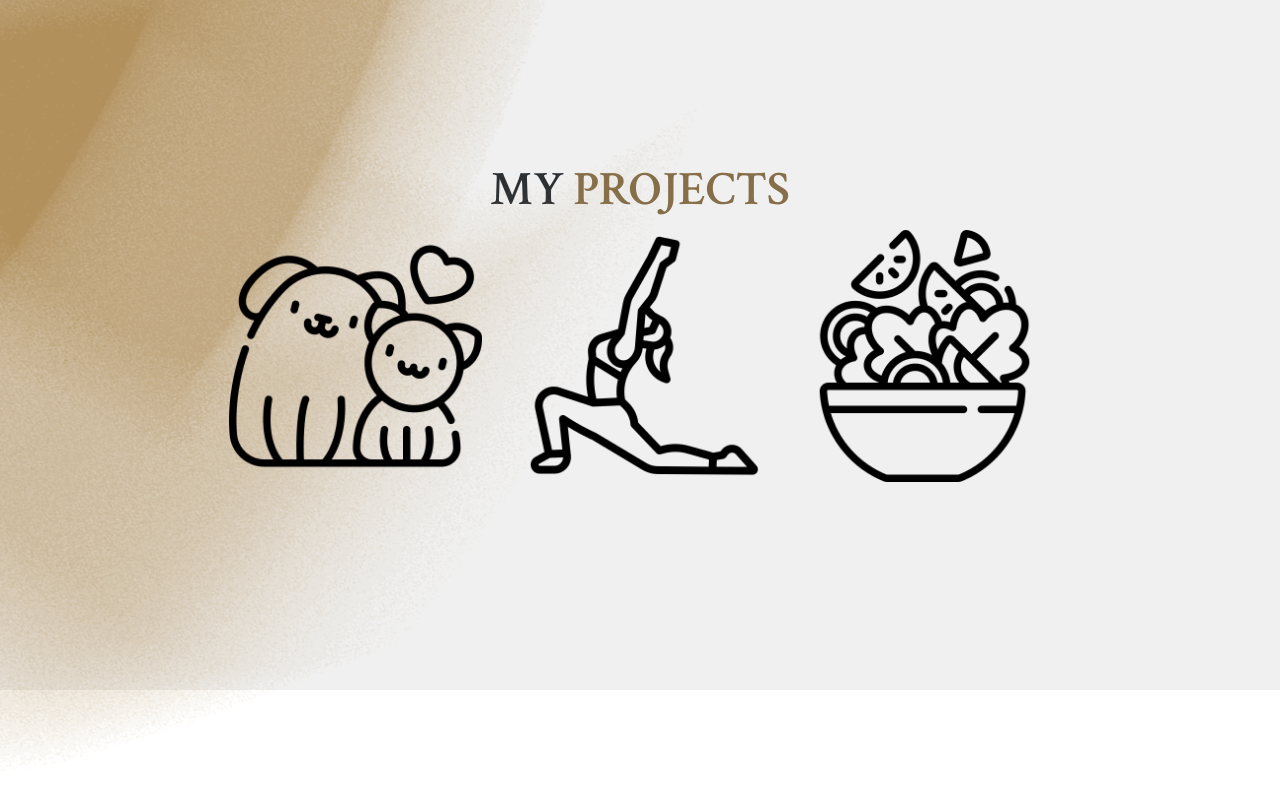
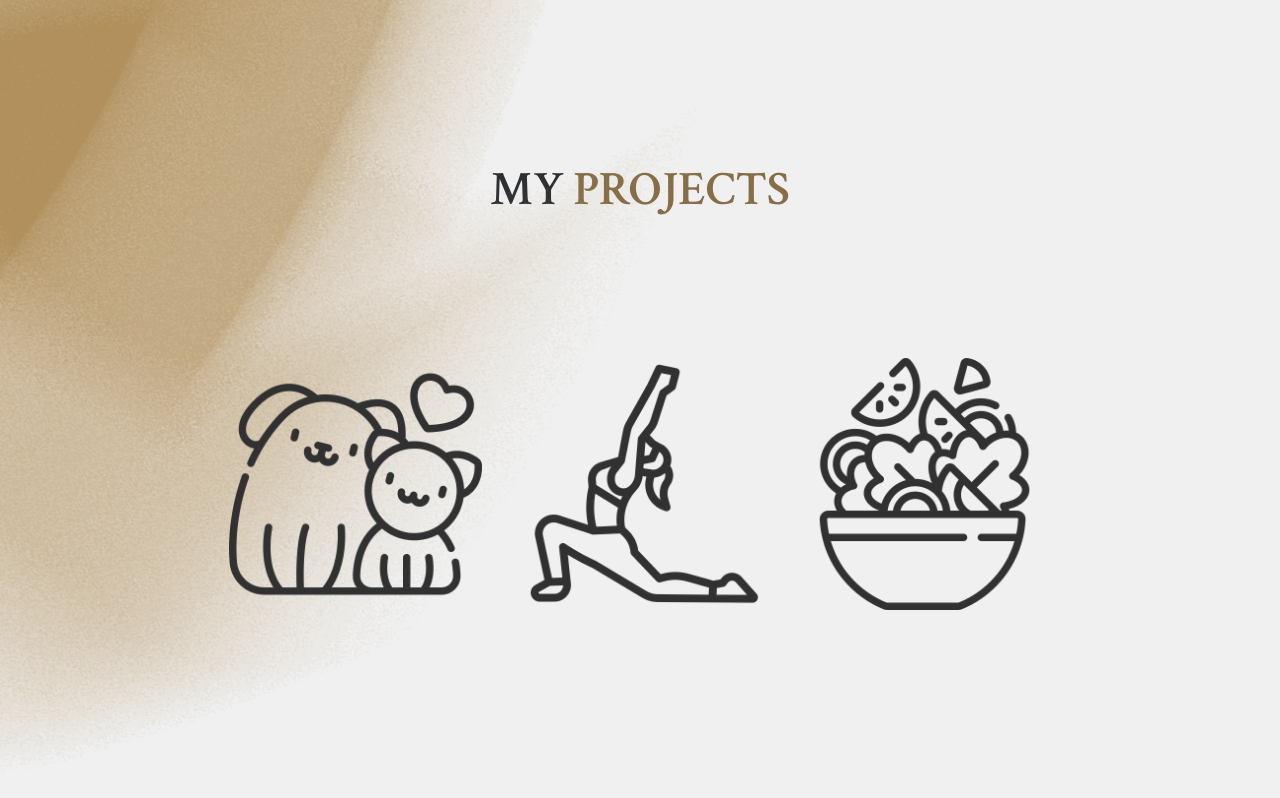
Before and after one commit to veronika-pomy/Portfolio, a React (Create React App) app: page / in a window 1280 px wide. Shown: the part 988-1786 px from the top of the page. Before the commit the page ends 1763 px from the top, so only its background shows below. Built offline with nearby package versions, Linux system fonts and the light colour scheme; the HTML template or start-up script is replaced by a standard one; a web font is replaced by a local one.

Commit message:
added dark and light theme to the projects page, made a component for one project to render copies in Projects container

```diff
--- a/src/components/Project.jsx
+++ b/src/components/Project.jsx
@@ -1,10 +1,73 @@
+import { AiFillGithub } from "react-icons/ai";
 
-const Project = () => {
-  return (
-    <div>
+import { motion } from "framer-motion";
+import { useThemeContext } from '../hooks/useThemeContext';
 
-    </div>
-  )
-}
+// specify transition for a single project child
+    // hidden is initial state of item for each child
+    // visible is final state item for each child
+    const projectTransition = {
+      hidden: {
+          opacity: 0,
+          scale: 0.8
+      },
+      visible: {
+          opacity: 1,
+          scale: 1
+      }
+  };
+
+// style overlay over project el on hover (text over image)
+const overlayStyle = `absolute h-full w-full opacity-0 hover:opacity-100 transition duration-500 z-30 flex flex-col justify-center items-center text-center p-10 md:p-16 `;
+
+const Project = ({projectIcon, iconAlt, name, description, deployed, ghub}) => {
+
+  const { darkTheme } = useThemeContext();
+
+    return (
+        <motion.div
+            variants={projectTransition}
+            className="relative m-4"
+        >
+            <div className={`${overlayStyle}` + (darkTheme ? ` bg-blue text-dark` : ` bg-gold text-light`)}>
+                <p className="text-2xl font-playfair">
+                    {name}
+                </p>
+                {
+
+                }
+                <p className="mt-4 mb-4 py-0.5">
+                    {description}
+                </p>
+                <div className="flex">
+                    <a
+                        className="hover:opacity-50 selftransition duration-500 mr-3"
+                        href={ghub}
+                        target="_blank"
+                        rel="noreferrer"
+                    >
+                        <AiFillGithub size={28} />
+                    </a>
+                    <a
+                        href={deployed}
+                        target="_blank"
+                        rel="noreferrer"
+                        className="underline py-0.5"
+                    >
+                        Deployed App
+                    </a>
+                </div>
+            </div>
+            <img
+                alt={iconAlt}
+                src={`${projectIcon}`}
+                className={darkTheme ?
+                    "invert-[.99] sepia-[.05] saturate-[.08] hue-rotate-[313deg] brightness-[1.18] contrast-[.88]"
+                :
+                    "invert-[.12] sepia-[.02] saturate-[39.35] hue-rotate-[169deg] brightness-[.95] contrast-[.81]"}
+            />
+        </motion.div>
+    );
+};
 
 export default Project;
--- a/src/components/ThemeSwitch.jsx
+++ b/src/components/ThemeSwitch.jsx
@@ -6,7 +6,7 @@ const ThemeSwitch = () => {
   const { darkTheme, toggleTheme } = useThemeContext();
 
   return (
-      <button id='button' onClick={toggleTheme} type='button'>
+      <button id='button' onClick={toggleTheme} type='button' className='w-12 h-7'>
           <div
             className={`flex w-12 h-7 rounded-full` + (darkTheme ? ` bg-light` : ` bg-dark`)}
           >
--- a/src/pages/Projects.jsx
+++ b/src/pages/Projects.jsx
@@ -1,8 +1,7 @@
 import Project from '../components/Project';
-import project1 from '../assets/projects/pet-services-icon.png';
-import project2 from '../assets/projects/fitnessgram-icon.png';
-import project3 from '../assets/projects/sous-chef-icon.png';
-import { AiFillGithub } from "react-icons/ai";
+import petServicesIcon from '../assets/projects/pet-services-icon.png';
+import fitnessGramIcon from '../assets/projects/fitnessgram-icon.png';
+import sousChefIcon from '../assets/projects/sous-chef-icon.png';
 import accentLight from '../assets/color-accents/accent-projects-light.png';
 import accentDark from '../assets/color-accents/accent-projects-dark.png';
 
@@ -18,24 +17,6 @@ const container = {
         },
     },
 };
-
-// specify transition for a single project child
-    // hidden is initial state of item for each child
-    // visible is final state item for each child
-const projectTransition = {
-    hidden: {
-        opacity: 0,
-        scale: 0.8
-    },
-    visible: {
-        opacity: 1,
-        scale: 1
-    }
-};
-
-// style overlay over project el on hover (text over image)
-const overlayStyleLight = `absolute h-full w-full opacity-0 hover:opacity-100 transition duration-500 bg-gold z-30 flex flex-col justify-center items-center text-center p-10 md:p-16 text-light`;
-const overlayStyleDark = `absolute h-full w-full opacity-0 hover:opacity-100 transition duration-500 bg-blue z-30 flex flex-col justify-center items-center text-center p-10 md:p-16`;
 
 const Projects = () => {
 
@@ -67,14 +48,20 @@ const Projects = () => {
                     }}
                 >
                     <div>
-                        <p className="font-crimson font-semibold text-5xl">
-                            MY <span className="text-gold">PROJECTS</span>
+                        <p className="font-crimson font-semibold text-5xl mb-32">
+                            MY <span
+                                className={darkTheme ? 'text-blue' : 'text-gold'}
+                            >
+                                PROJECTS
+                            </span>
                         </p>
                     </div>
                 </ motion.div>
                 {/* PROJECTS */}
                 <div className="flex felx-col md:flex-row justify-center">
+
                     {/* set grid system for sceens above small to align project screenshots */}
+
                     <motion.div
                         className="md:grid md:grid-cols-3"
                         initial="hidden"
@@ -85,119 +72,37 @@ const Projects = () => {
                         }
                     >
                         {/* child behaves based on what it detect from parent el */}
-                        <motion.div
-                            variants={projectTransition}
-                            className="relative m-4"
-                        >
-                            <div className={overlayStyleLight}>
-                                <p className="text-2xl font-playfair">
-                                    Pet Services
-                                </p>
-                                <p className="mt-7 py-0.5">
-                                    MERN / GraphQl / Tailwind
-                                </p>
-                                <a
-                                    href='https://pet-services.herokuapp.com/'
-                                    target="_blank"
-                                    rel="noreferrer"
-                                    className="underline py-0.5"
-                                >
-                                    Deployed App
-                                </a>
-                                <div className="flex justify-center py-0.5">
-                                    <a
-                                        className="hover:opacity-50 selftransition duration-500"
-                                        href="https://github.com/dltorrise/Pet-Services"
-                                        target="_blank"
-                                        rel="noreferrer"
-                                    >
-                                        <AiFillGithub size={24} />
-                                    </a>
-                                </div>
+                        <Project
+                            projectIcon={petServicesIcon}
+                            iconAlt={'Landing page for Pet Services web app featuring a map, a dog and a cat, and a link to log in or create an account'}
+                            name={'Pet Services'}
+                            description={'MERN application uses Apollo/GraphQL for backend and Tailwind for styling.'}
+                            deployed={'https://pet-services.herokuapp.com/'}
+                            ghub={'https://github.com/dltorrise/Pet-Services'}
+                        />
 
-                            </div>
-                            <img
-                                alt='Landing page for Pet Services web app featuring a map, a dog and a cat, and a link to log in or create an account'
-                                src={`${project1}`}
-                            />
-                        </motion.div>
-                        <motion.div
-                            variants={projectTransition}
-                            className="relative m-4"
-                        >
-                            <div className={overlayStyleLight}>
-                                <p className="text-2xl font-playfair">
-                                    FitnessGram
-                                </p>
-                                <p className="mt-7 py-0.5">
-                                    Node / Express / MySQL / Bootstrap
-                                </p>
-                                <a
-                                    href='https://fitnessgram.herokuapp.com/login'
-                                    target="_blank"
-                                    rel="noreferrer"
-                                    className="underline py-0.5"
-                                >
-                                    Deployed App
-                                </a>
-                                <div className="flex justify-center py-0.5">
-                                    <a
-                                        className="hover:opacity-50 selftransition duration-500"
-                                        href="https://github.com/veronika-pomy/FitnessGram"
-                                        target="_blank"
-                                        rel="noreferrer"
-                                    >
-                                        <AiFillGithub size={24} />
-                                    </a>
-                                </div>
+                        <Project
+                            projectIcon={fitnessGramIcon}
+                            iconAlt={'Login and Signup page for FitnessGram web app'}
+                            name={'FitnessGram'}
+                            description={'Social media application built with Node, Express and MySQL. Styled with Bootstrap.'}
+                            deployed={'https://fitnessgram.herokuapp.com/login'}
+                            ghub={'https://github.com/veronika-pomy/FitnessGram'}
+                        />
 
-                            </div>
-                            <img
-                                alt='Login/Signup page for FitnessGram web app'
-                                src={`${project2}`}
-                            />
-                        </motion.div>
-                        <motion.div
-                            variants={projectTransition}
-                            className="relative m-4"
-                        >
-                            <div className={overlayStyleLight}>
-                                <p className="text-2xl font-playfair">
-                                    Sous Chef
-                                </p>
-                                <p className="mt-7 py-0.5">
-                                    Javascript / Youtube API / Google Fonts
-                                </p>
-                                <a
-                                    href='https://veronika-pomy.github.io/Sous-Chef/'
-                                    target="_blank"
-                                    rel="noreferrer"
-                                    className="underline py-0.5"
-                                >
-                                    Deployed App
-                                </a>
-                                <div className="flex justify-center py-0.5">
-                                    <a
-                                        className="hover:opacity-50 selftransition duration-500"
-                                        href="https://github.com/veronika-pomy/Sous-Chef"
-                                        target="_blank"
-                                        rel="noreferrer"
-                                    >
-                                        <AiFillGithub size={24} />
-                                    </a>
-                                </div>
-
-                            </div>
-                            <img
-                                alt='Landing page for Sous Chef web app with a search bar to enter a desired dish'
-                                src={`${project3}`}
-                            />
-                        </motion.div>
+                        <Project
+                            projectIcon={sousChefIcon}
+                            iconAlt={'Landing page for Sous Chef web app with a search bar to enter a desired dish'}
+                            name={'Sous Chef'}
+                            description={'JavaScript application utilizes YouTube and Calorie Ninja APIs'}
+                            deployed={'https://veronika-pomy.github.io/Sous-Chef/'}
+                            ghub={'https://github.com/veronika-pomy/Sous-Chef'}
+                        />
                     </motion.div>
                 </div>
             </section>
         </>
-    )
-    }
+    );
+};
 
 export default Projects;
```
Also changed, not shown: 1 other file (tests, documents, lock files or other folders).
